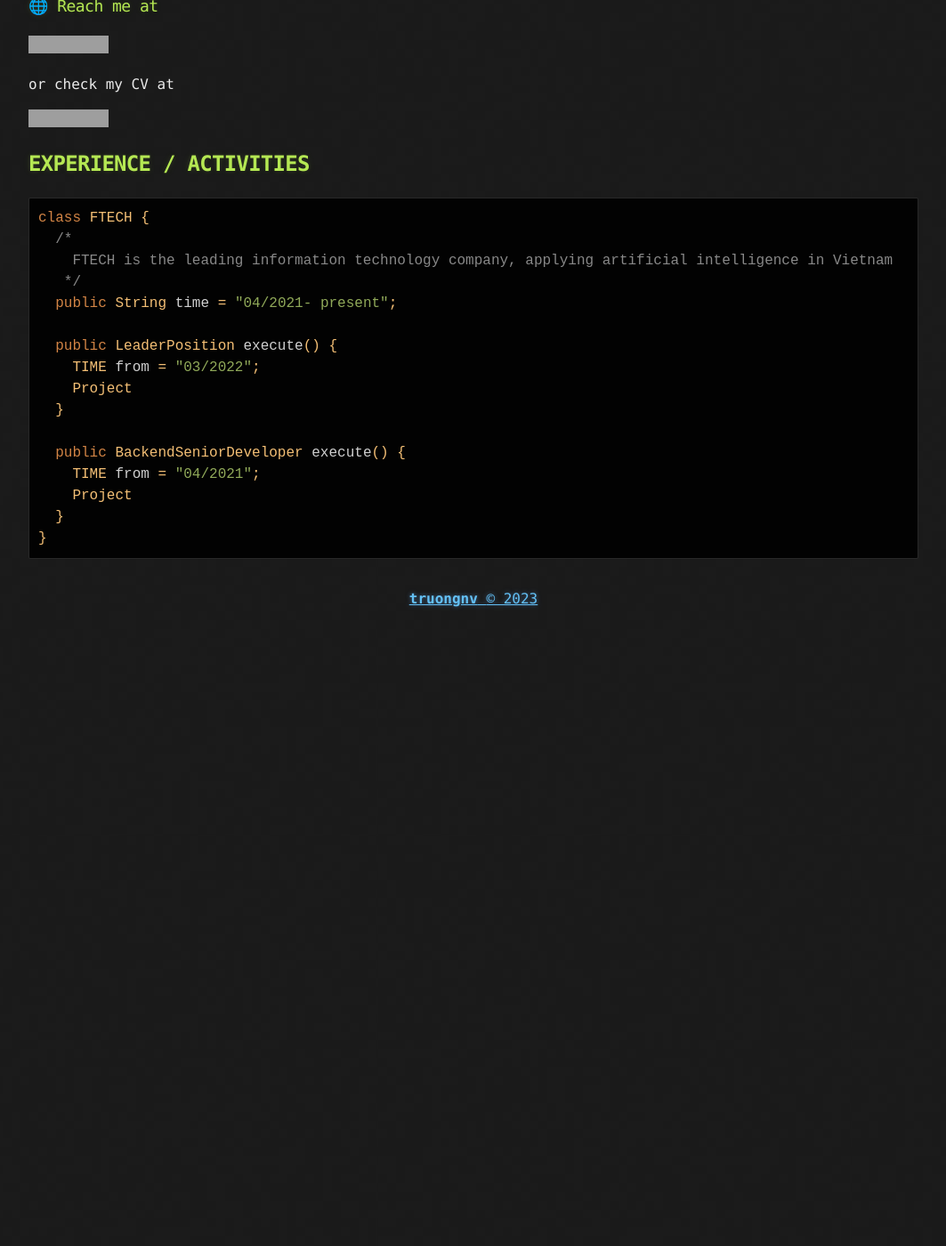
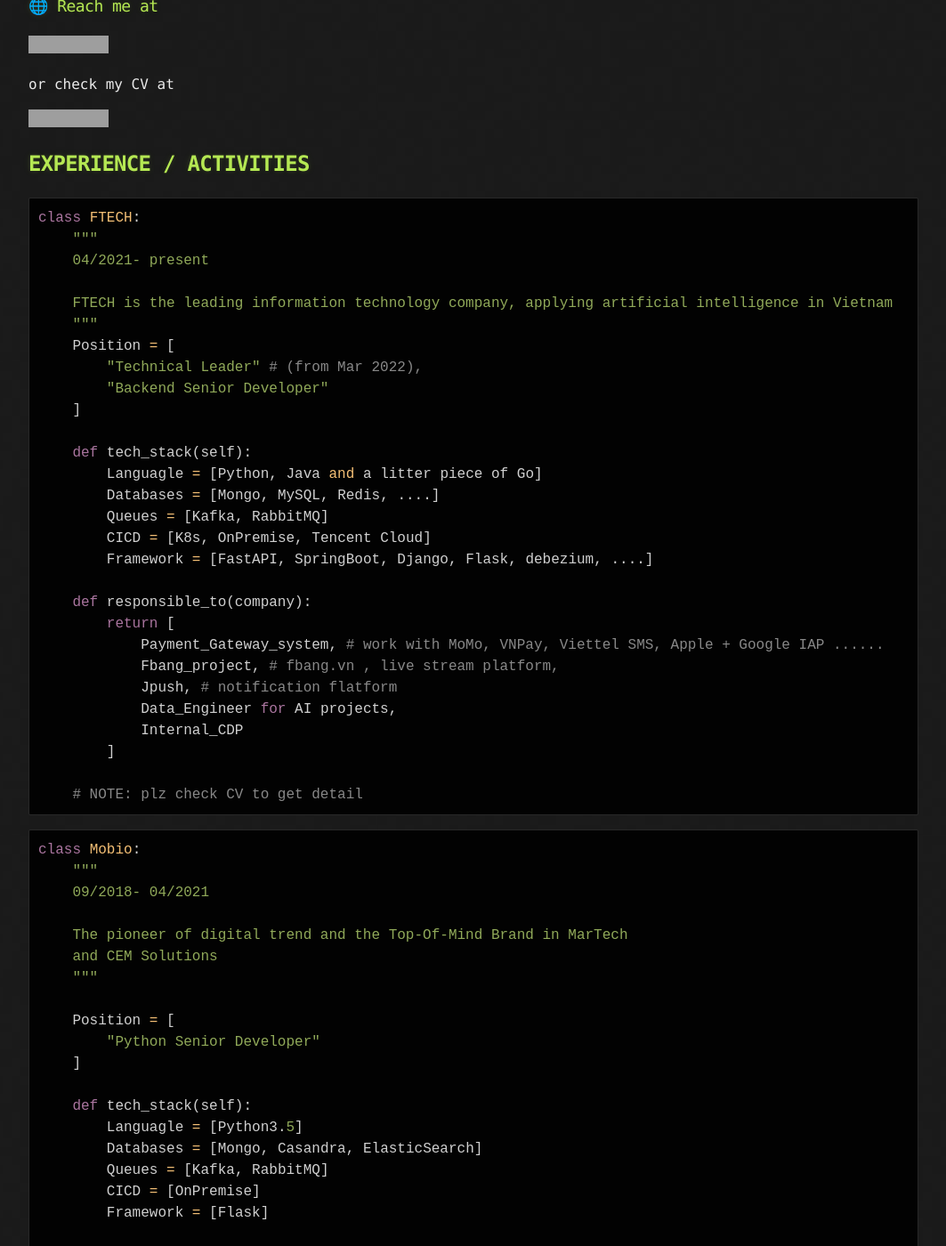
Before and after one commit to AnrySeig0/anryseig0.github.io, a Jekyll site: the page built from about.md, in a window 1280 px wide and 1400 px high, scrolled down 1722 px. Shown: the whole window at 89% size, without its empty margins (108-1171 px from the left). Built offline with Jekyll 4.4.1, drawn with Linux system fonts in a browser that asks for light colours; before the commit the page ends 2420 px from its top, so only the background shows below that; some of the changed text lies outside the part shown; grey boxes are pictures that could not be loaded.

Commit message:
update CV

````diff
--- a/_config.yml
+++ b/_config.yml
@@ -1,5 +1,5 @@
-title: Hacker-Blog
-description: "A Jekyll Blog Theme For Hackers"
+title: AnrySeig-Blog
+description: "A Blog For AnrySeig"
 author:
   name: "TruongNV Blog"
   email: "truongnguyenvan0590@gmail.com"
--- a/about.md
+++ b/about.md
@@ -36,27 +36,70 @@ title: About
 
 or check my CV at
 
-[![Google Drive](https://img.shields.io/badge/Google%20Drive-4285F4?style=for-the-badge&logo=googledrive&logoColor=white)](https://docs.google.com/document/d/1yjJkbwGTNemTMeQxwTac3jWt8K99zGLZt6wtSy8J3y4/edit?usp=sharing)
+[![Google Drive](https://img.shields.io/badge/My%20CV%20on%20Google%20Drive-4285F4?style=for-the-badge&logo=googledrive&logoColor=white)](https://docs.google.com/document/d/1yjJkbwGTNemTMeQxwTac3jWt8K99zGLZt6wtSy8J3y4/edit?usp=sharing)
 
 
 
 ## [](#header-2) **EXPERIENCE / ACTIVITIES**
 
-```java
-class FTECH {
-  /*
+```python
+class FTECH:
+    """
+    04/2021- present
+
     FTECH is the leading information technology company, applying artificial intelligence in Vietnam
-   */
-  public String time = "04/2021- present";
+    """
+    Position = [
+        "Technical Leader" # (from Mar 2022),
+        "Backend Senior Developer"
+    ]
 
-  public LeaderPosition execute() {
-    TIME from = "03/2022";
-    Project
-  }
+    def tech_stack(self):
+        Languagle = [Python, Java and a litter piece of Go]
+        Databases = [Mongo, MySQL, Redis, ....]
+        Queues = [Kafka, RabbitMQ]
+        CICD = [K8s, OnPremise, Tencent Cloud]
+        Framework = [FastAPI, SpringBoot, Django, Flask, debezium, ....]
 
-  public BackendSeniorDeveloper execute() {
-    TIME from = "04/2021";
-    Project
-  }
-}
+    def responsible_to(company):
+        return [
+            Payment_Gateway_system, # work with MoMo, VNPay, Viettel SMS, Apple + Google IAP ......
+            Fbang_project, # fbang.vn , live stream platform,
+            Jpush, # notification flatform
+            Data_Engineer for AI projects,
+            Internal_CDP
+        ]
+
+    # NOTE: plz check CV to get detail
 ```
+
+```python
+class Mobio:
+    """
+    09/2018- 04/2021
+
+    The pioneer of digital trend and the Top-Of-Mind Brand in MarTech
+    and CEM Solutions
+    """
+
+    Position = [
+        "Python Senior Developer"
+    ]
+
+    def tech_stack(self):
+        Languagle = [Python3.5]
+        Databases = [Mongo, Casandra, ElasticSearch]
+        Queues = [Kafka, RabbitMQ]
+        CICD = [OnPremise]
+        Framework = [Flask]
+
+    def responsible_to(company):
+        return [
+            CDP,
+            Data_Lake
+        ]
+
+    # NOTE: plz check CV to get detail
+```
+
+And other companies, plz check CV to get detail.
````
Also changed, not shown: 9 other files.
